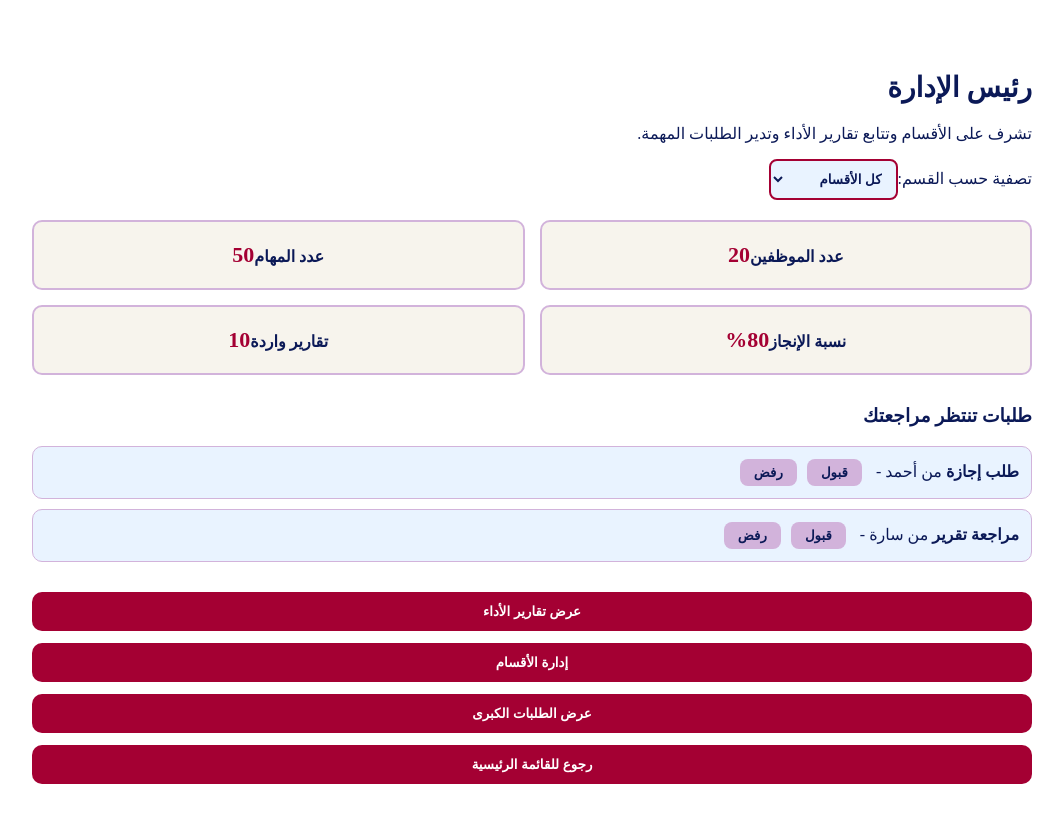
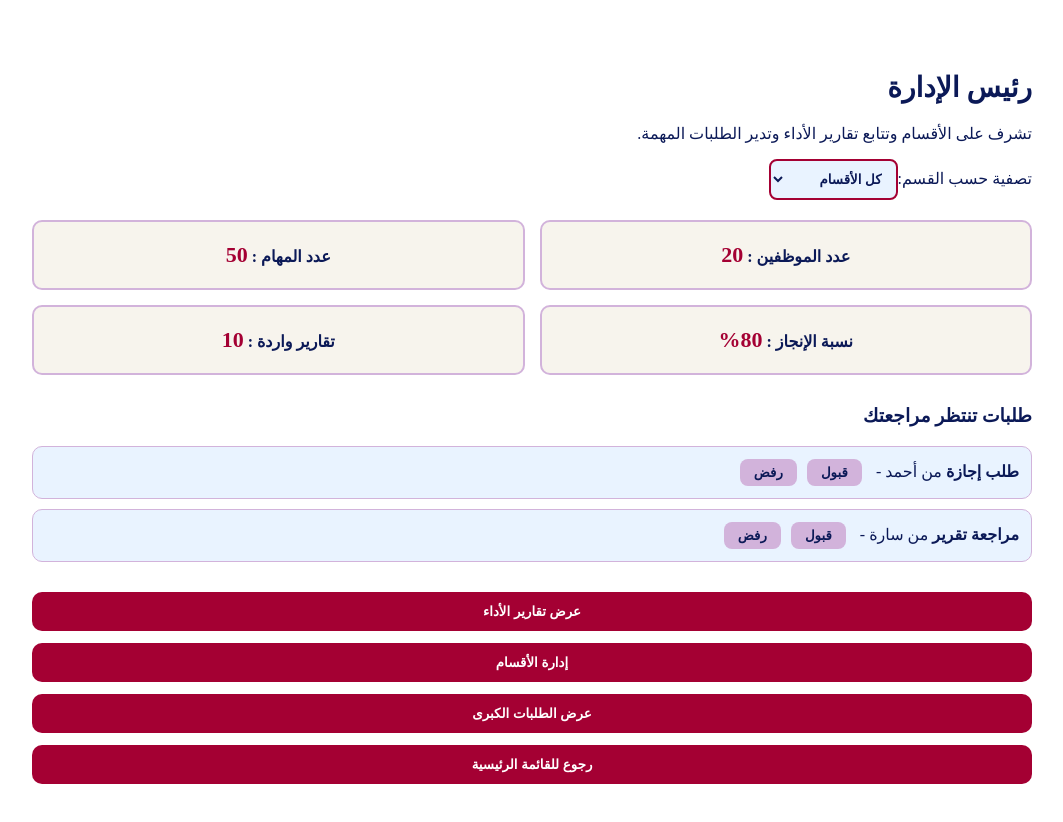
Before and after one commit to mqnr5/alamana, a Vue app: page /ChairManagement in a window 1280 px wide. Shown: the top 822 px of the page, without its empty margins (108-1171 px from the left). Built offline with nearby package versions, Linux system fonts and the light colour scheme; the HTML template or start-up script is replaced by a standard one.

Commit message:
جاري تعديل بعض الأمور

```diff
--- a/package.json
+++ b/package.json
@@ -10,6 +10,7 @@
   "dependencies": {
     "core-js": "^3.8.3",
     "mitt": "^3.0.1",
+    "mssql": "^11.0.1",
     "vue": "^3.2.13",
     "vue-router": "^4.5.1"
   },
--- a/src/views/ChairManagementView.vue
+++ b/src/views/ChairManagementView.vue
@@ -13,7 +13,7 @@
 
     <div class="stats">
       <div class="stat-box" v-for="stat in filteredStats" :key="stat.title">
-        <span class="stat-title">{{ stat.title }}</span>
+        <span class="stat-title">{{ stat.title }} : </span>
         <span class="stat-value">{{ stat.value }}</span>
       </div>
     </div>
```
Also changed, not shown: 1 other file (tests, documents, lock files or other folders).
